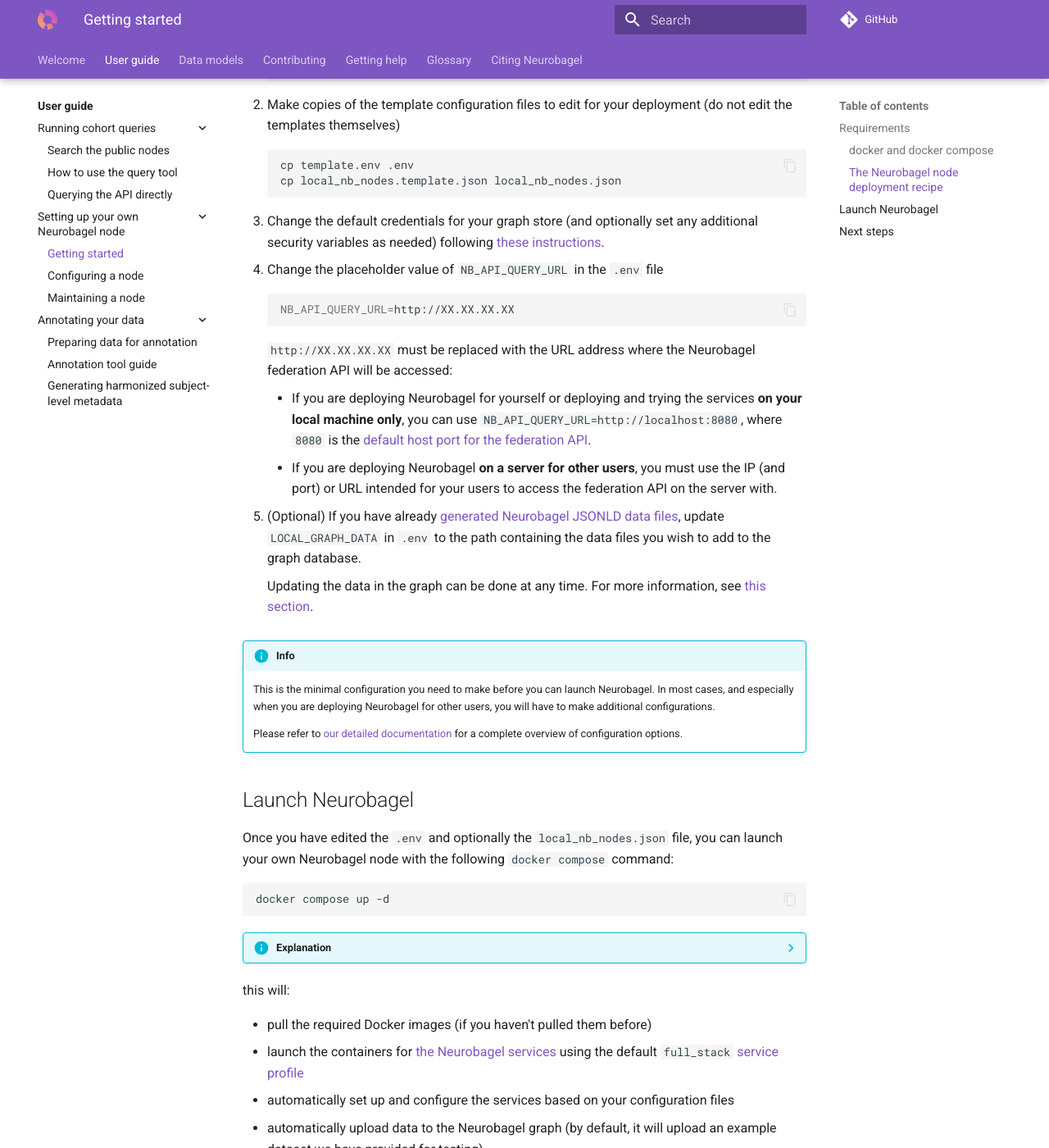
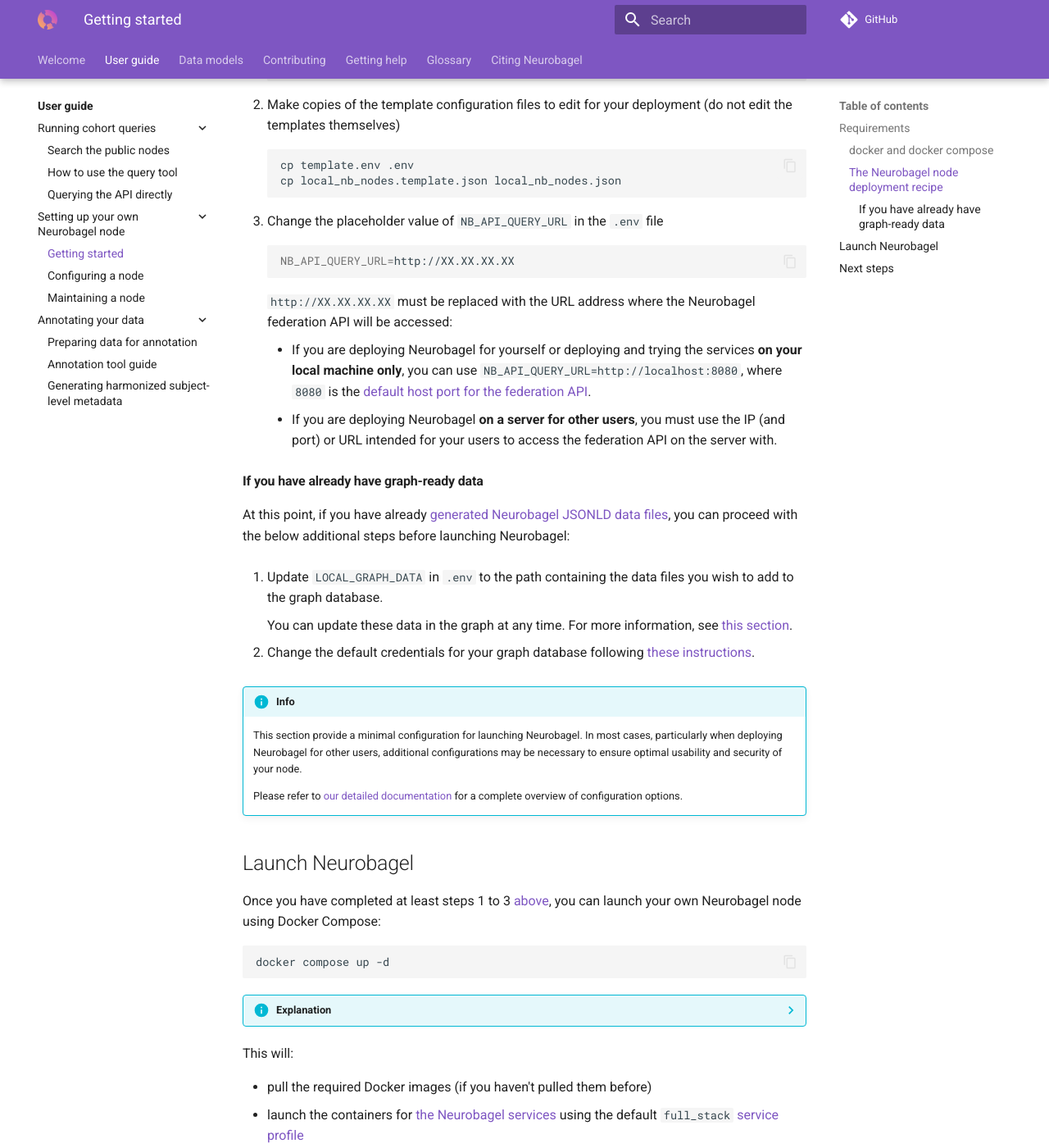
Before and after one commit to neurobagel/documentation, an MkDocs documentation site: the page built from docs/user_guide/getting_started.md, in a window 1280 px wide and 1400 px high, scrolled down 1880 px. Shown: the whole window at 82% size. Built offline with MkDocs 1.6.1 and Material for MkDocs 9.7.7, drawn with Linux system fonts in a browser that asks for light colours; emoji names are drawn with the system emoji font; comment, search, counter and statistics services are not loaded.

Commit message:
update getting started

````diff
--- a/docs/user_guide/getting_started.md
+++ b/docs/user_guide/getting_started.md
@@ -88,9 +88,8 @@
 cp template.env .env
 cp local_nb_nodes.template.json local_nb_nodes.json
 ```
-3. Change the default credentials for your graph store (and optionally set any additional security variables as needed) following [these instructions](config.md#change-security-relevant-variables).
 
-4. Change the placeholder value of `NB_API_QUERY_URL` in the `.env` file
+3. Change the placeholder value of `NB_API_QUERY_URL` in the `.env` file
 
     ```bash
     NB_API_QUERY_URL=http://XX.XX.XX.XX
@@ -102,23 +101,28 @@
     - If you are deploying Neurobagel **on a server for other users**,
    you must use the IP (and port) or URL intended for your users to access the federation API on the server with.
 
-4. (Optional) If you have already [generated Neurobagel JSONLD data files](cli.md), update `LOCAL_GRAPH_DATA` in `.env` to the path containing the data files you wish to add to the graph database.
+#### If you have already have graph-ready data
+At this point, if you have already [generated Neurobagel JSONLD data files](cli.md), you can proceed with the below additional steps before launching Neurobagel:
 
-    Updating the data in the graph can be done at any time. For more information, see [this section](maintaining.md#updating-the-data-in-your-graph).
+4. Update `LOCAL_GRAPH_DATA` in `.env` to the path containing the data files you wish to add to the graph database.
+
+    You can update these data in the graph at any time. For more information, see [this section](maintaining.md#updating-the-data-in-your-graph).
+
+5. Change the default credentials for your graph database following [these instructions](config.md#change-security-relevant-variables).
 
 !!! info
 
-    This is the minimal configuration you need to make before you can launch Neurobagel.
-    In most cases, and especially when you are deploying Neurobagel for other users,
-    you will have to make additional configurations.
+    This section provide a minimal configuration for launching Neurobagel.
+    In most cases, particularly when deploying Neurobagel for other users,
+    additional configurations may be necessary to ensure optimal usability and security of your node.
 
     Please refer to [our detailed documentation](config.md#environment-variables) for a complete overview of
     configuration options.
 
 ## Launch Neurobagel
 
-Once you have edited the `.env` and optionally the `local_nb_nodes.json` file,
-you can launch your own Neurobagel node with the following `docker compose` command:
+Once you have completed at least steps 1 to 3 [above](#the-neurobagel-node-deployment-recipe),
+you can launch your own Neurobagel node using Docker Compose:
 
 ```bash
 docker compose up -d
@@ -126,7 +130,7 @@
 ??? info "Explanation"
     This is a shorthand for: `docker compose --profile full_stack up -d`
 
-this will:
+This will:
 
 - pull the required Docker images (if you haven't pulled them before)
 - launch the containers for [the Neurobagel services](config.md#available-services) using the default `full_stack` [service profile](config.md#available-profiles)
````
